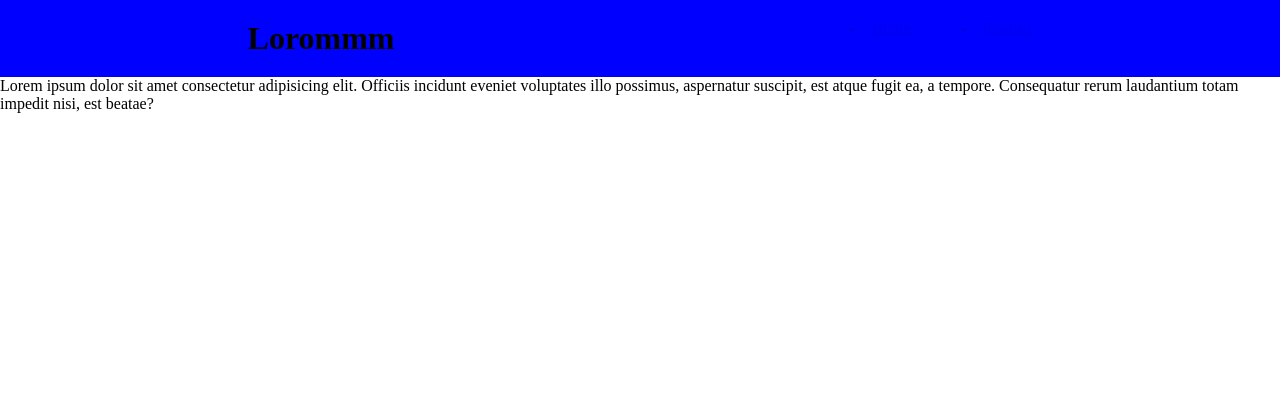
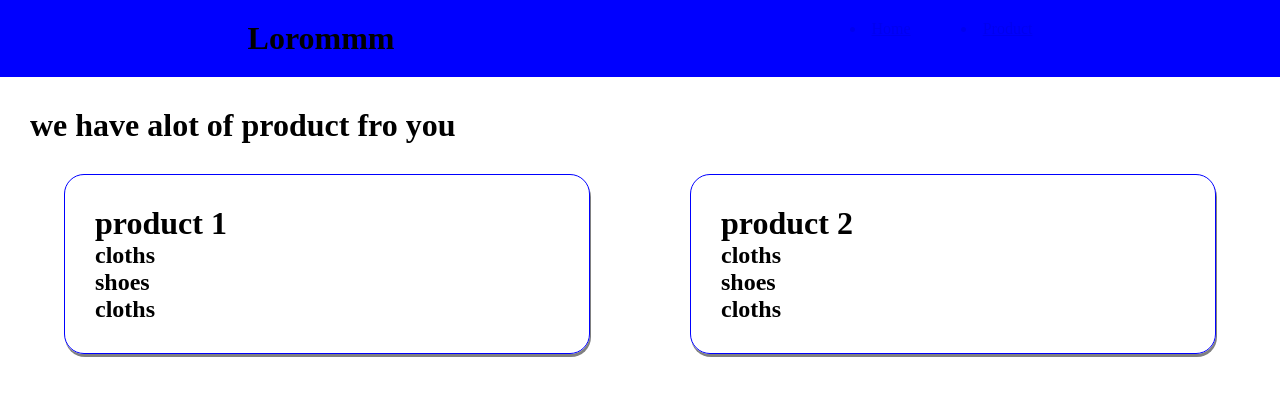
Before and after one commit to onuohajaphet4-ui/Project-work, a React (Vite) app: page /product in a window 1280 px wide. Shown: the top 396 px of the page. Built offline with nearby package versions, Linux system fonts and the light colour scheme.

Commit message:
Addded product section

```diff
--- /dev/null
+++ b/src/Component/Product.css
@@ -0,0 +1,21 @@
+.pro{
+    padding: 30px;
+}
+
+.card{
+    display: flex;
+    gap: 100px;
+    /* width: 40%; */
+   justify-content: center;
+   padding: 30px;
+   flex-wrap: wrap;
+
+}
+
+.vv{
+    border: 1px blue solid;
+    width: 40%;
+    padding: 30px;
+    box-shadow: 1px 3px gray;
+    border-radius: 20px;
+}
--- a/src/Component/Product.jsx
+++ b/src/Component/Product.jsx
@@ -1,10 +1,30 @@
 import React from 'react'
-
+import './Product.css'
 const Product = () => {
   return (
-    <div>
+    <div className='pro'>
 
-        Lorem ipsum dolor sit amet consectetur adipisicing elit. Officiis incidunt eveniet voluptates illo possimus, aspernatur suscipit, est atque fugit ea, a tempore. Consequatur rerum laudantium totam impedit nisi, est beatae?
+       <h1>we have alot of product fro you</h1>
+
+       <div className='card'>
+
+         <div className='vv'>
+          <h1> product 1</h1>
+
+          <h2>cloths</h2>
+          <h2>shoes</h2>
+          <h2>cloths</h2>
+         </div>
+
+
+          <div className='vv'>
+          <h1> product 2</h1>
+
+          <h2>cloths</h2>
+          <h2>shoes</h2>
+          <h2>cloths</h2>
+         </div>
+       </div>
 
     </div>
   )
```
